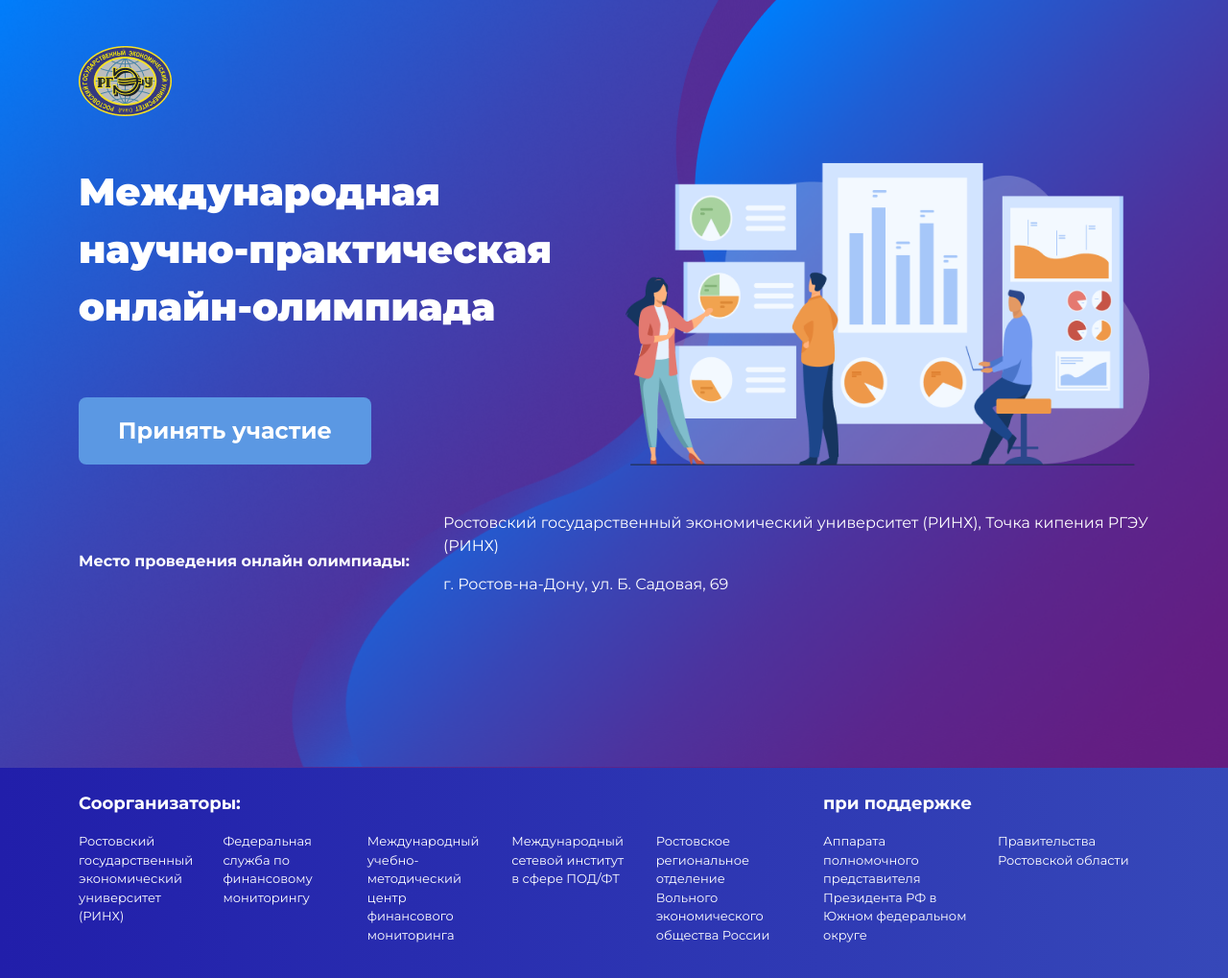
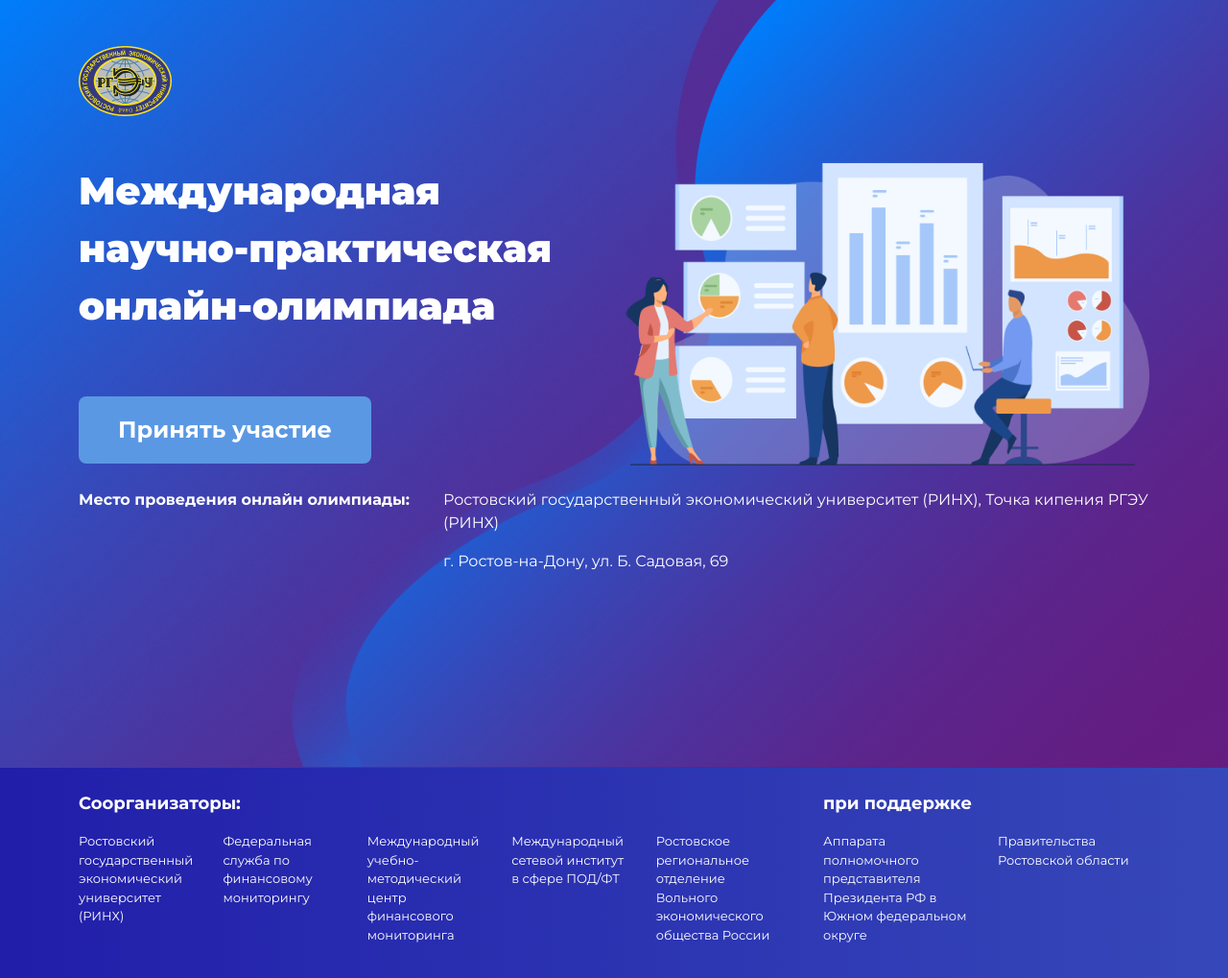
Before and after one commit to meowsl/task_django, a Django app: page / in a window 1280 px wide. Shown: the top 1019 px of the page at 96% size. Run offline with Django 4.2, Linux system fonts and the light colour scheme.

Commit message:
Add files via upload

```diff
--- a/my1proj/templates/index.html
+++ b/my1proj/templates/index.html
@@ -18,26 +18,26 @@
 <body>
 
     <header>
-        <div class="banner">
+        <div class="container-fluid banner">
             <div class="container-fluid">
                 <div class="container" style="color:#FFFFFF">
                     <div class="row align-items-center">
                         <div class="col-12 mt-5">
-                            <a href="https://rsue.ru/" target="_blank"><img style="max-width: 100%; max-height: 100%;" src="my1proj/static/images/logo.png" alt=""></a>
+                            <a href="https://rsue.ru/" target="_blank"><img style="max-width: 100%; max-height: 100%;" src=" static/images/logo.png" alt=""></a>
                         </div>
                         <div class="container mt-5">
-                            <div class="row d-flex justify-content-center align-items-center">
-                                <div class="col-lg-6 col-md-4 text-start">
+                            <div class="row d-flex justify-content-space-aroud">
+                                <div class="col-lg-6 col-md-4 cold-sm-12 text-start">
                                     <p class="fs-1" style="font-weight: 900; max-width: 100%; max-height: 100%;">Международная научно-практическая онлайн-олимпиада</p>
                                     <button class="btn btn-primary btn-lg mt-5 border-0 fs-4" style="background-color: #5B98E3; height: 70px; width: 305px; font-weight: 700;" data-bs-toggle="modal" data-bs-target="#exampleModal">Принять участие</button>
                                 </div>
                                 <div class="col-lg-6 col-md-8">
-                                    <img class="img-fluid" src="my1proj/static/images/banner_img.png" alt="" style="max-width: 100%; max-height: 100%;">
+                                    <img class="img-fluid" src="static/images/banner_img.png" alt="" style="max-width: 100%; max-height: 100%; height: auto; width: auto;">
                                 </div>
-                                <div class="col-xl-4 col-sm-12 mt-5" style="font-weight: 700;">
+                                <div class="col-xl-4 col-sm-4 mt-5 mt-md-4 mt-sm-3 d-flex flex-wrap" style="font-weight: 700; height: auto;">
                                         Место проведения онлайн олимпиады:
                                 </div>
-                                <div class="col-xl-8 col-sm-12 fs-10 mt-5" style="font-weight: 400;">
+                                <div class="col-xl-8 col-sm-8 fs-10 mt-5 mt-md-4  d-flex flex-wrap" style="font-weight: 400; height: auto;">
                                     <p>Ростовский государственный экономический университет (РИНХ), Точка кипения РГЭУ (РИНХ)</p>
                                     <p>г. Ростов-на-Дону, ул. Б. Садовая, 69 </p>
                                 </div>
```
